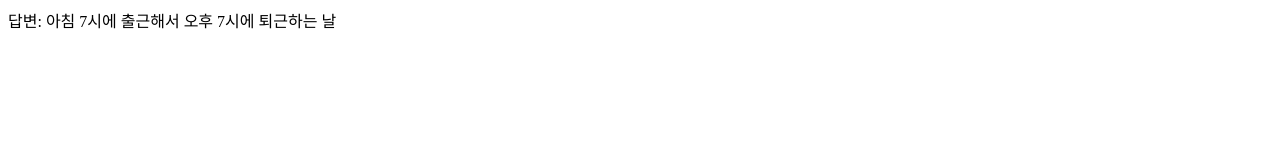
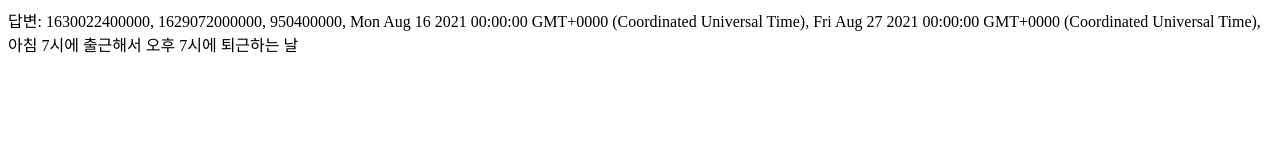
Before and after one commit to RedSh1ft/whenbaconsaladwork, a plain HTML site: page index.html in a window 1280 px wide. Drawn offline with Linux system fonts and the light colour scheme.

Commit message:
Update index.html

```diff
--- a/index.html
+++ b/index.html
@@ -5,6 +5,9 @@
 <script>
     function dateDiff(_date1, _date2) {
         var diff = _date2.getTime() - _date1.getTime();
+        document.body.append(_date2.getTime() + ", ");
+        document.body.append(_date1.getTime() + ", ");
+        document.body.append(diff + ", ");
         diff = diff / (1000 * 3600 * 24);
         return diff;
     }
@@ -13,6 +16,8 @@
     var b = today.getFullYear() + "-" + (today.getMonth() + 1) + "-" + (today.getDate()) + " 00:00:00"
     var dd = parseInt(dateDiff(new Date(a), new Date(b))) % 21;
     // alert(dd)
+    document.body.append(new Date(a) + ", ");
+    document.body.append(new Date(b) + ", ");
     if (dd == 0) document.body.append("첫 야간 시작, 저녁 7시에 출근하는 날");
     else if (dd > 1 && dd <= 6) document.body.append("저녁 7시 출근해서 다음날 오전7시에 퇴근하는 날");
     else if (dd == 7) document.body.append("아침 7시에 퇴근하는 날");
```
